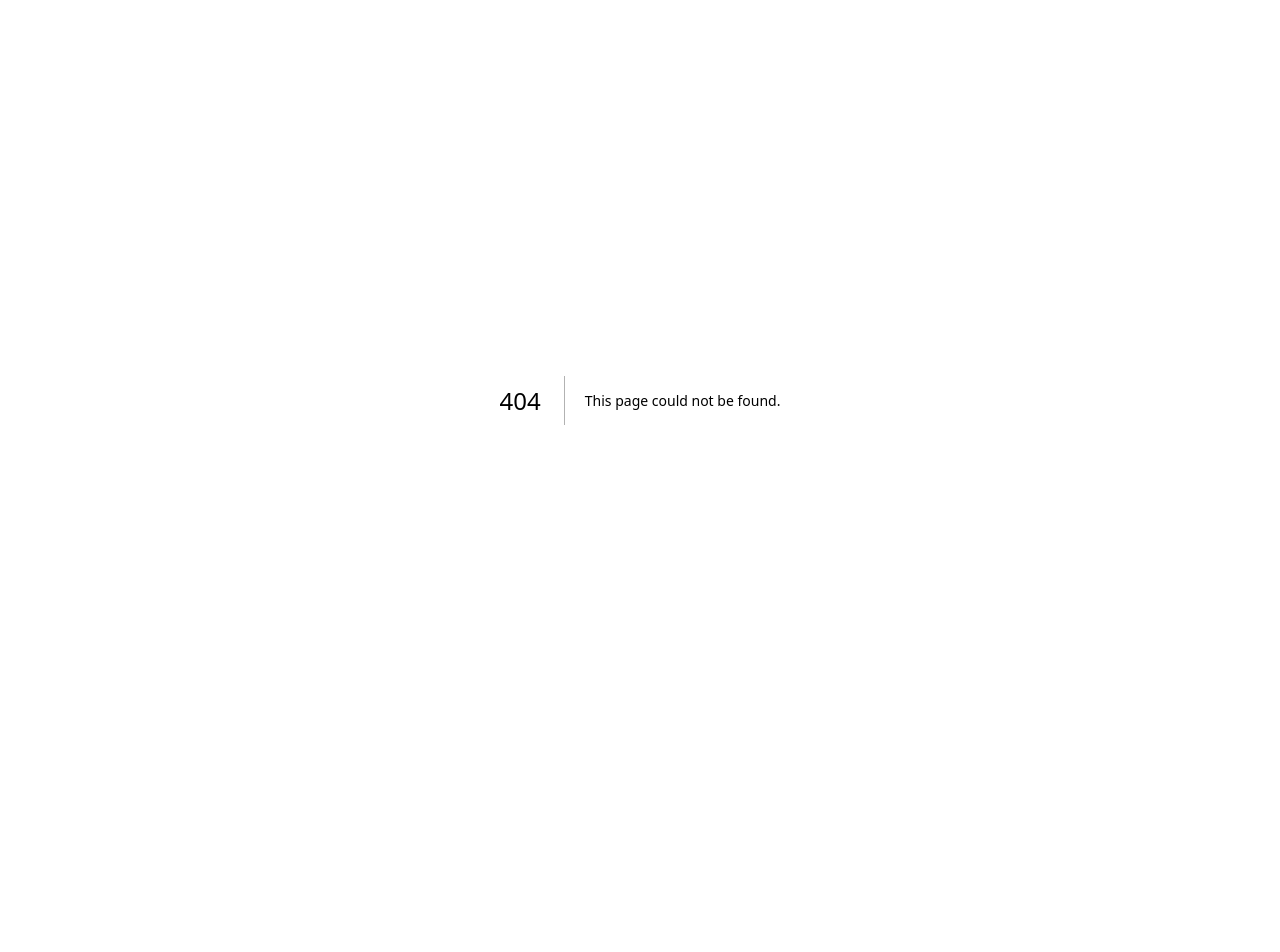
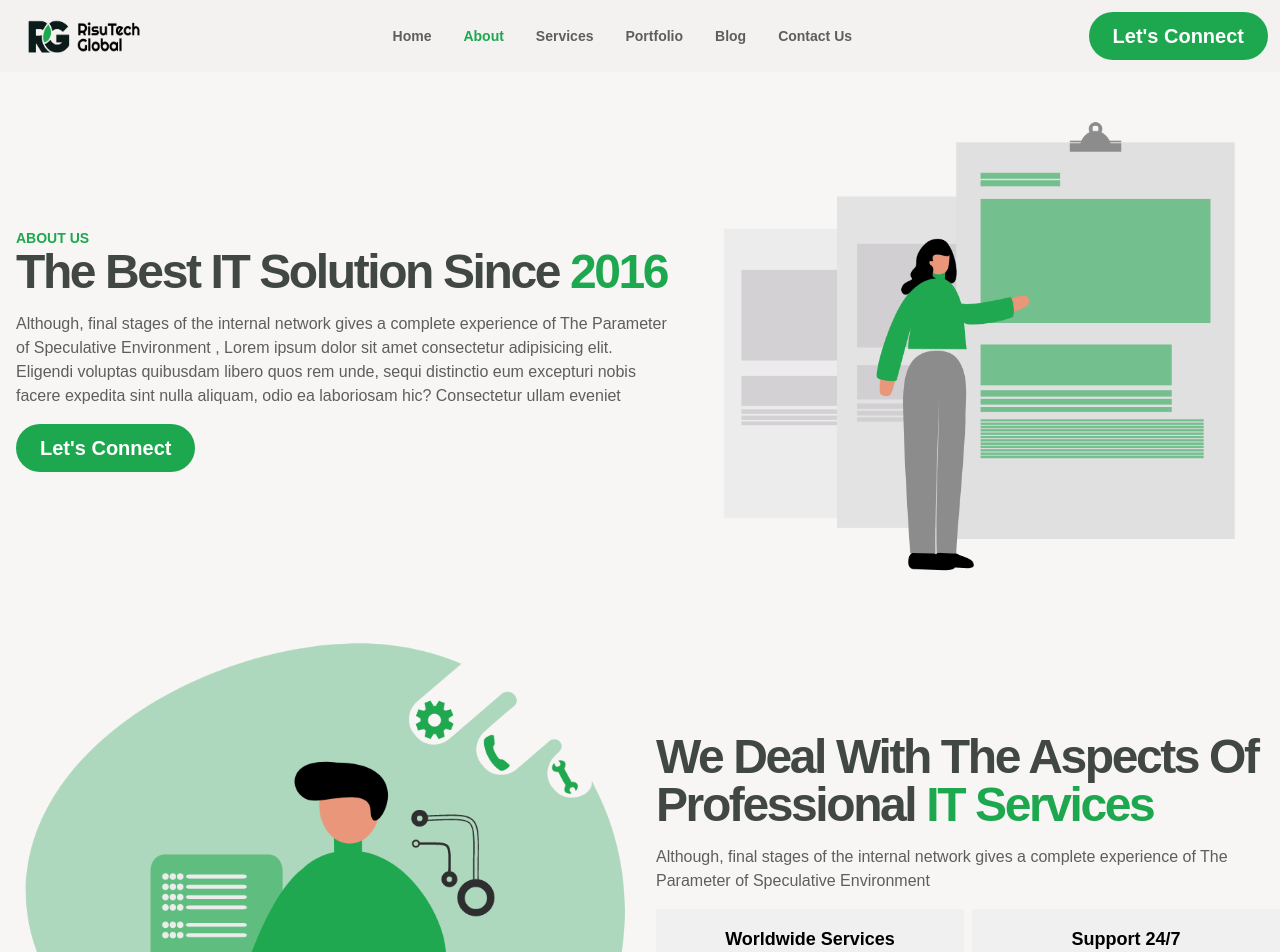
Before and after one commit to KirtimaanVishwakarma/tejas-info-next, a Next.js app: page /about in a window 1280 px wide. Before the commit this address had no page. Shown: the top 952 px of the page. Before the commit the page ends 800 px from the top, so only its background shows below. Built offline with nearby package versions, Linux system fonts and the light colour scheme.

Commit message:
added rest pages

```diff
--- a/src/components/aboutUs/index.tsx
+++ b/src/components/aboutUs/index.tsx
@@ -21,7 +21,7 @@ const AboutUs = () => {
   return (
     <div className='max-w-8xl m-auto'>
       <section className='flex items-center gap-4'>
-        <div className='flex-1 pl-4'>
+        <div className='flex-1 ml-4'>
           <header className='text-green-g1 uppercase font-bold text-sm'>
             about us
           </header>
@@ -44,7 +44,7 @@ const AboutUs = () => {
         </div>
       </section>
       <section className='flex items-center gap-4'>
-        <div className='flex-1'>
+        <div className='flex-1 ml-4'>
           <Image src={Images.GuyWithPc} alt='' className='w-full' />
         </div>
 
--- a/src/components/animations/index.tsx
+++ b/src/components/animations/index.tsx
@@ -15,7 +15,7 @@ const AnimationBackground = ({ className }: any) => {
   }, []);
 
   const particlesLoaded = async (container?: Container): Promise<void> => {
-    console.log(container);
+    // console.log(container);
   };
 
   const options: any = useMemo(
--- a/src/components/layout/navbar.tsx
+++ b/src/components/layout/navbar.tsx
@@ -4,8 +4,10 @@ import Images from '@/constants/images';
 import Button from '../Buttons/button';
 import { navbarOptions } from '@/constants/constant';
 import Link from 'next/link';
+import { useRouter } from 'next/router';
 
 const Navbar = () => {
+  const { pathname } = useRouter();
   return (
     <section className='bg-gray-w1 bg-opacity-50 py-3 absolute top-0 w-full z-20'>
       <nav className='max-w-8xl m-auto  flex justify-between px-3'>
@@ -15,7 +17,9 @@ const Navbar = () => {
             <Link
               key={nav.name}
               href={nav.href}
-              className='px-4 py-3 whitespace-nowrap font-semibold text-gray-g1 hover:text-green-g1 transition-all cursor-pointer delay-150 text-sm'
+              className={`px-4 py-3 whitespace-nowrap font-semibold ${
+                pathname === nav.href ? 'text-green-g1' : 'text-gray-g1'
+              } hover:text-green-g1 transition-all cursor-pointer delay-150 text-sm`}
             >
               {nav.name}
             </Link>
--- a/src/constants/constant.ts
+++ b/src/constants/constant.ts
@@ -29,7 +29,7 @@ export const navbarOptions: Array<{ name: string, href: string }> = [
     { name: 'Services', href: '/services' },
     { name: 'Portfolio', href: '/portfolio' },
     { name: 'Blog', href: '/blog' },
-    { name: 'Contact Us', href: '/contact' },
+    { name: 'Contact Us', href: '/contact-us' },
 ]
 
 import { FaFacebook } from "react-icons/fa";
@@ -53,7 +53,7 @@ export const footerOptions: Array<FooterOptionsInterface> = [
             { name: 'services', href: '/services' },
             { name: 'portfolio', href: '/portfolio' },
             { name: 'blog', href: '/blog' },
-            { name: 'contact us', href: '/contact' }
+            { name: 'contact us', href: '/contact-us' }
         ]
     },
     {
--- /dev/null
+++ b/src/pages/about.tsx
@@ -0,0 +1,31 @@
+import AboutUs from '@/components/aboutUs';
+import Carousel from '@/components/carousel';
+import ClientSection from '@/components/client-section';
+import ContactForm from '@/components/contact-form-section';
+import CountSection from '@/components/count-section';
+import FAQ from '@/components/FAQ';
+import HeroSection from '@/components/hero-section';
+import Layout from '@/components/layout';
+import Map from '@/components/map';
+import OurTeam from '@/components/our-team-section';
+import Services from '@/components/services-section';
+import TestimonialSection from '@/components/testmonial-section';
+import { clients } from '@/constants/constant';
+import React from 'react';
+
+const About = () => {
+  return (
+    <section className='m-auto'>
+      <div className='w-full relative bg-gray-w2 pt-24'>
+        <AboutUs />
+        <FAQ />
+      </div>
+    </section>
+  );
+};
+
+About.getLayout = function getLayout(page: React.ReactNode) {
+  return <Layout>{page}</Layout>;
+};
+
+export default About;
--- /dev/null
+++ b/src/pages/blog.tsx
@@ -0,0 +1,30 @@
+import AboutUs from '@/components/aboutUs';
+import Carousel from '@/components/carousel';
+import ClientSection from '@/components/client-section';
+import ContactForm from '@/components/contact-form-section';
+import CountSection from '@/components/count-section';
+import FAQ from '@/components/FAQ';
+import HeroSection from '@/components/hero-section';
+import Layout from '@/components/layout';
+import Map from '@/components/map';
+import OurTeam from '@/components/our-team-section';
+import Services from '@/components/services-section';
+import TestimonialSection from '@/components/testmonial-section';
+import { clients } from '@/constants/constant';
+import React from 'react';
+
+const Home = () => {
+  return (
+    <section className='m-auto'>
+      <div className='w-full relative pt-24 bg-gray-w2'>
+        <FAQ />
+      </div>
+    </section>
+  );
+};
+
+Home.getLayout = function getLayout(page: React.ReactNode) {
+  return <Layout>{page}</Layout>;
+};
+
+export default Home;
--- /dev/null
+++ b/src/pages/contact-us.tsx
@@ -0,0 +1,32 @@
+import AboutUs from '@/components/aboutUs';
+import Carousel from '@/components/carousel';
+import ClientSection from '@/components/client-section';
+import ContactForm from '@/components/contact-form-section';
+import CountSection from '@/components/count-section';
+import FAQ from '@/components/FAQ';
+import HeroSection from '@/components/hero-section';
+import Layout from '@/components/layout';
+import Map from '@/components/map';
+import OurTeam from '@/components/our-team-section';
+import Services from '@/components/services-section';
+import TestimonialSection from '@/components/testmonial-section';
+import { clients } from '@/constants/constant';
+import React from 'react';
+
+const Home = () => {
+  return (
+    <section className='m-auto'>
+      <div className='w-full relative pt-24 bg-gray-w2'>
+        <ContactForm />
+        <Map />
+        <FAQ />
+      </div>
+    </section>
+  );
+};
+
+Home.getLayout = function getLayout(page: React.ReactNode) {
+  return <Layout>{page}</Layout>;
+};
+
+export default Home;
--- /dev/null
+++ b/src/pages/portfolio.tsx
@@ -0,0 +1,30 @@
+import AboutUs from '@/components/aboutUs';
+import Carousel from '@/components/carousel';
+import ClientSection from '@/components/client-section';
+import ContactForm from '@/components/contact-form-section';
+import CountSection from '@/components/count-section';
+import FAQ from '@/components/FAQ';
+import HeroSection from '@/components/hero-section';
+import Layout from '@/components/layout';
+import Map from '@/components/map';
+import OurTeam from '@/components/our-team-section';
+import Services from '@/components/services-section';
+import TestimonialSection from '@/components/testmonial-section';
+import { clients } from '@/constants/constant';
+import React from 'react';
+
+const Home = () => {
+  return (
+    <section className='m-auto'>
+      <div className='w-full relative pt-24 bg-gray-w2'>
+        <FAQ />
+      </div>
+    </section>
+  );
+};
+
+Home.getLayout = function getLayout(page: React.ReactNode) {
+  return <Layout>{page}</Layout>;
+};
+
+export default Home;
--- /dev/null
+++ b/src/pages/services.tsx
@@ -0,0 +1,31 @@
+import AboutUs from '@/components/aboutUs';
+import Carousel from '@/components/carousel';
+import ClientSection from '@/components/client-section';
+import ContactForm from '@/components/contact-form-section';
+import CountSection from '@/components/count-section';
+import FAQ from '@/components/FAQ';
+import HeroSection from '@/components/hero-section';
+import Layout from '@/components/layout';
+import Map from '@/components/map';
+import OurTeam from '@/components/our-team-section';
+import Services from '@/components/services-section';
+import TestimonialSection from '@/components/testmonial-section';
+import { clients } from '@/constants/constant';
+import React from 'react';
+
+const Home = () => {
+  return (
+    <section className='m-auto'>
+      <div className='w-full relative pt-24 bg-gray-w2'>
+        <Services />
+        <FAQ />
+      </div>
+    </section>
+  );
+};
+
+Home.getLayout = function getLayout(page: React.ReactNode) {
+  return <Layout>{page}</Layout>;
+};
+
+export default Home;
```
